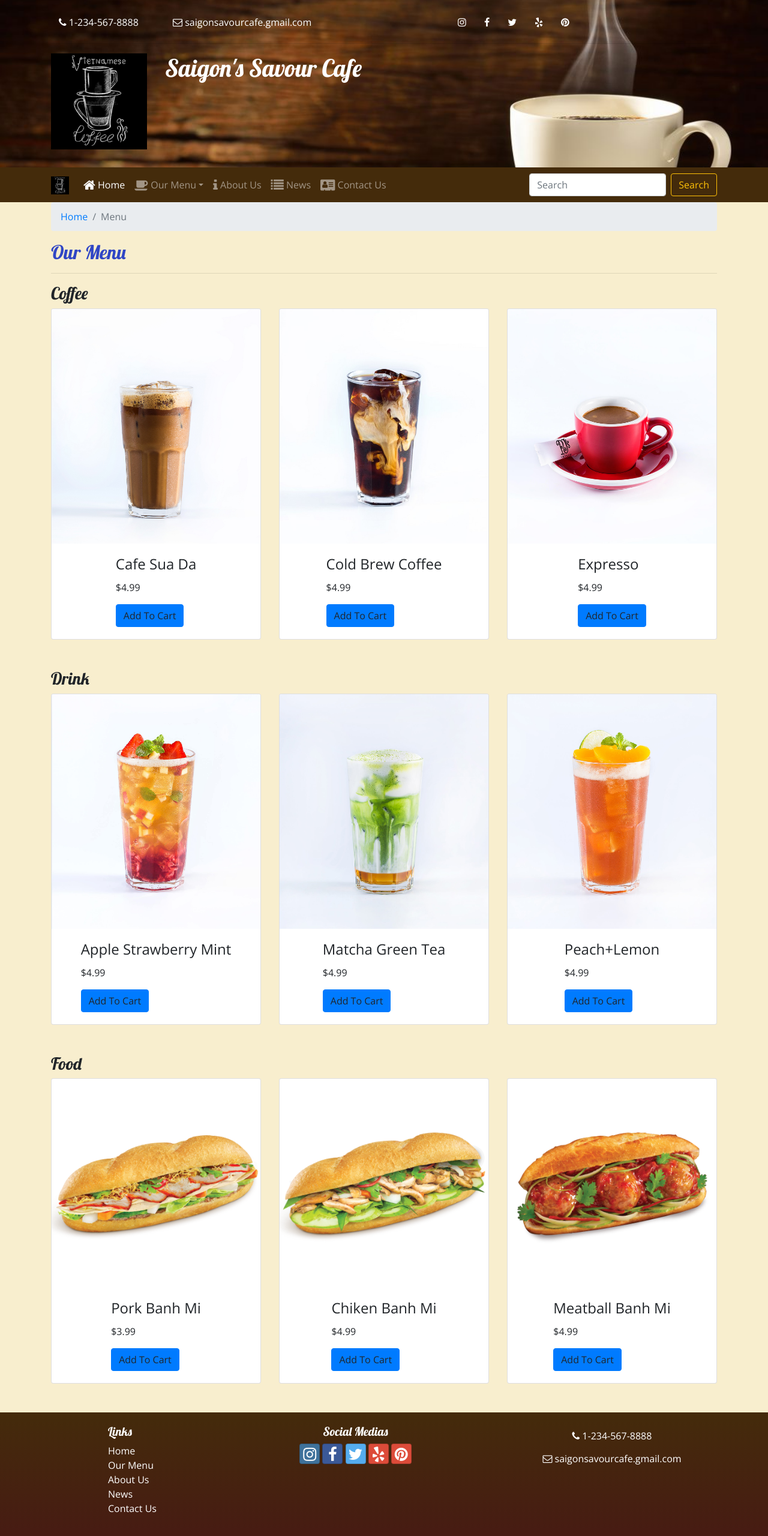
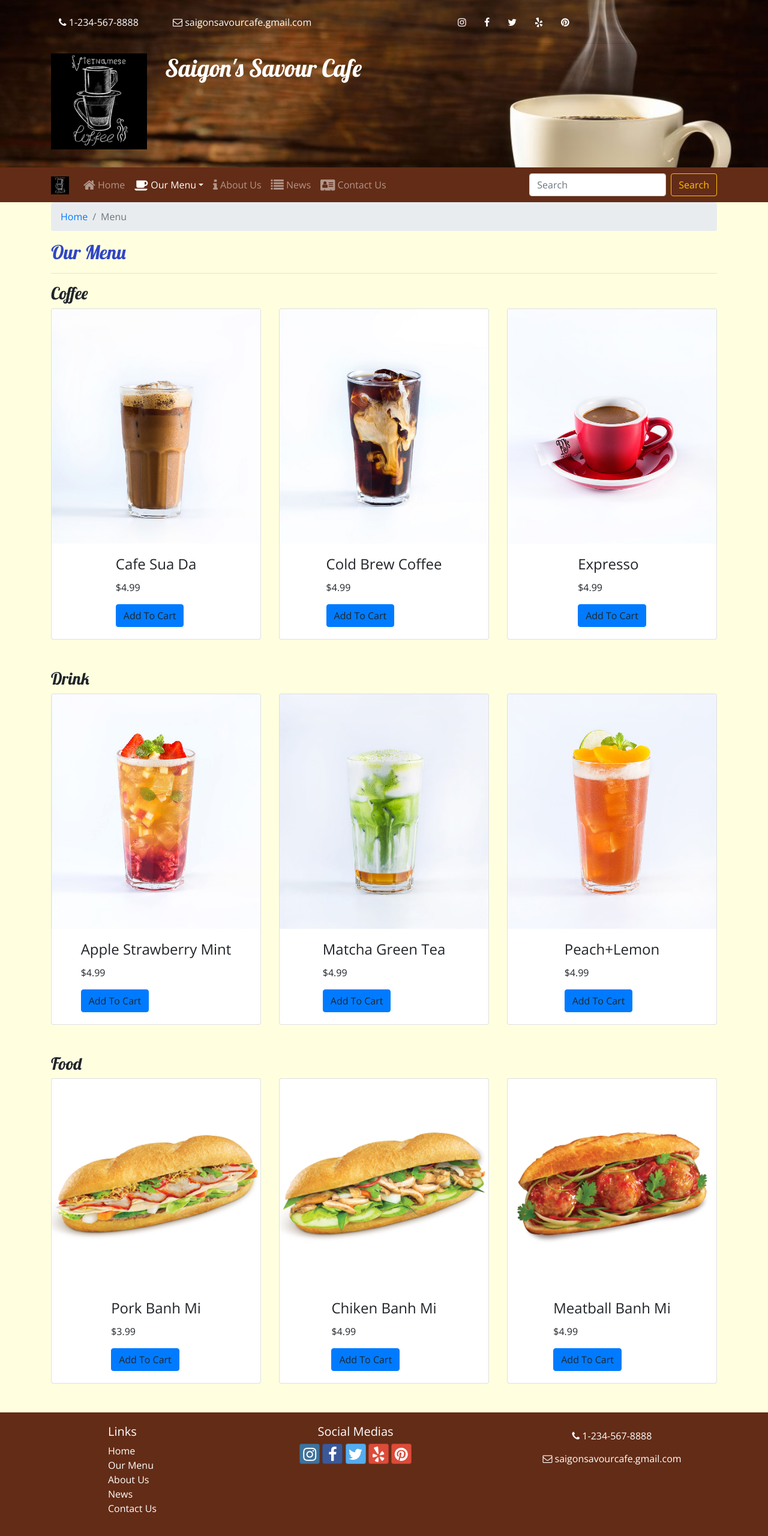
Before and after one commit to nhhuan/nhhuan.github.io, a website: page menu.html in a window 1280 px wide. Shown: the part 12-2572 px from the top of the page at 60% size. Drawn offline with nearby package versions, Linux system fonts and the light colour scheme.

Commit message:
upload to github

```diff
--- a/css/styles.css
+++ b/css/styles.css
@@ -1,8 +1,8 @@
 body {
-  background-color: rgb(248, 238, 206);
+  background-color: lightyellow;
   font-family: "Open Sans", sans-serif; }
 
-h1, h2, h3, h5{
+h1, h2, h3 {
   font-family: "Lobster", cursive; }
 
 h2 {
@@ -12,7 +12,7 @@ header h2 {
   color: #CEC8FF; }
 
 .site-footer {
-  background-image: linear-gradient( rgb(68, 43, 11), rgb(71, 27, 19));
+  background-color:  rgb(99, 44, 22);
   padding: 20px 0; }
 
 .jumbotron {
@@ -20,6 +20,7 @@ header h2 {
   padding: 30px;
   background-image: url("../img/header-coffee.jpg");
   background-size: cover;
+
   color: white; }
 
 .row-content {
@@ -28,7 +29,7 @@ header h2 {
   min-height: 200px; }
 
 .navbar {
-  background-color: rgb(68, 43, 11); }
+  background-color: rgb(99, 44, 22); }
 
 .tab-content {
   border: 1px solid #DDD;
@@ -39,15 +40,13 @@ header h2 {
   background-color: rgba(0, 0, 0, 0.5); }
 
 .carousel {
-  border: solid rgb(68, 43, 11); }
+  border: solid  rgb(99, 44, 22); }
 
 .carousel-indicators li {
   width: 15px;
   height: 15px;
   border-radius: 100%;
-}
-
-
+  }
 #carouselButton {
   position: absolute;
   right: 0;
--- a/menu.html
+++ b/menu.html
@@ -120,9 +120,9 @@
             </button>
             <div class="collapse navbar-collapse" id="nucampNavbar">
                 <ul class="navbar-nav">
-                    <li class="nav-item active"><a class="nav-link" href="index.html"><i class="fa fa-home fa-lg"></i> Home</a>
+                    <li class="nav-item"><a class="nav-link" href="index.html"><i class="fa fa-home fa-lg"></i> Home</a>
                     </li>
-                    <li class="nav-item dropdown"><a class="nav-link dropdown-toggle" id="navbarDropdownMenuLink" data-toggle="dropdown" aria-haspopup="true" aria-expanded="false" href="#">
+                    <li class="nav-item active dropdown"><a class="nav-link dropdown-toggle" id="navbarDropdownMenuLink" data-toggle="dropdown" aria-haspopup="true" aria-expanded="false" href="#">
                         <i class="fa fa-coffee fa-lg"></i> Our Menu</a>
                         <div class="dropdown-menu" aria-labelledby="navbarDropdownMenuLink">
                             <a class="dropdown-item" href="#menu-coffee">Coffee</a>
```
Also changed, not shown: package.json (+18 -3 lines), 2 other files.
